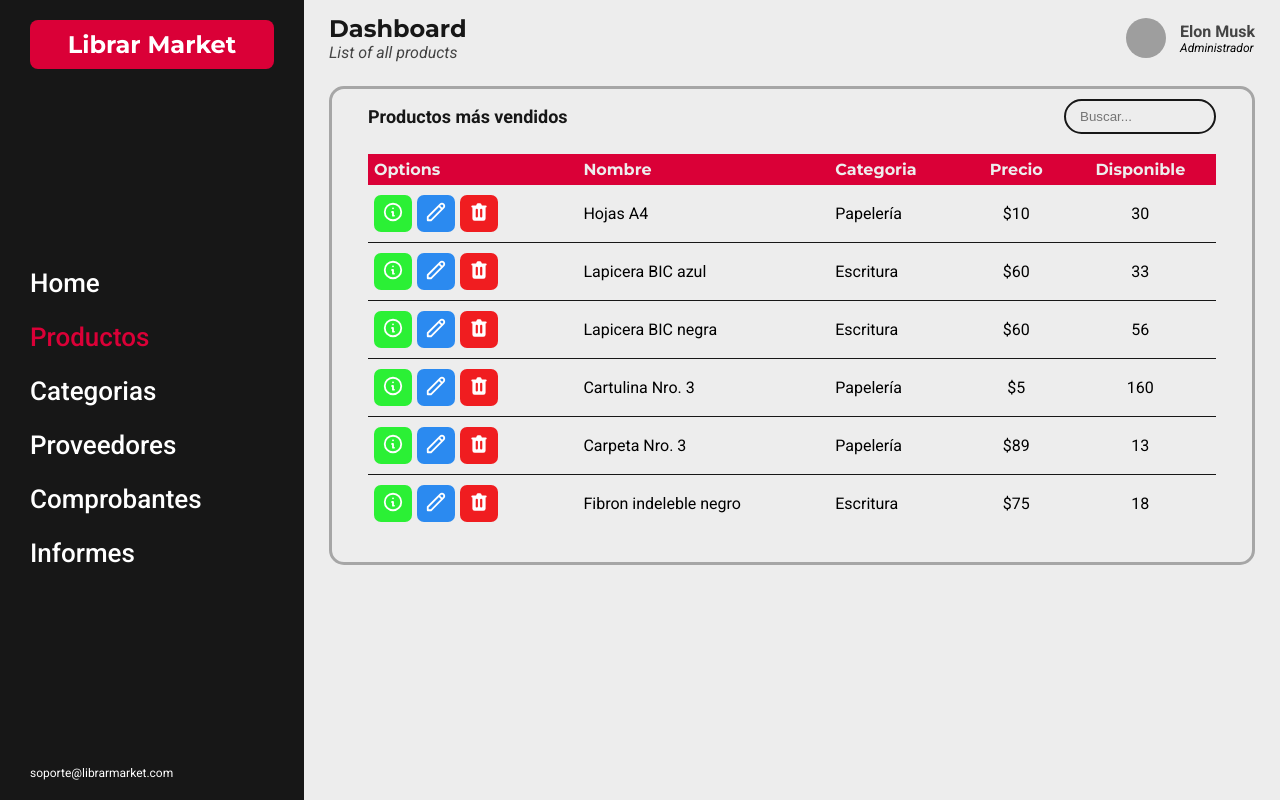
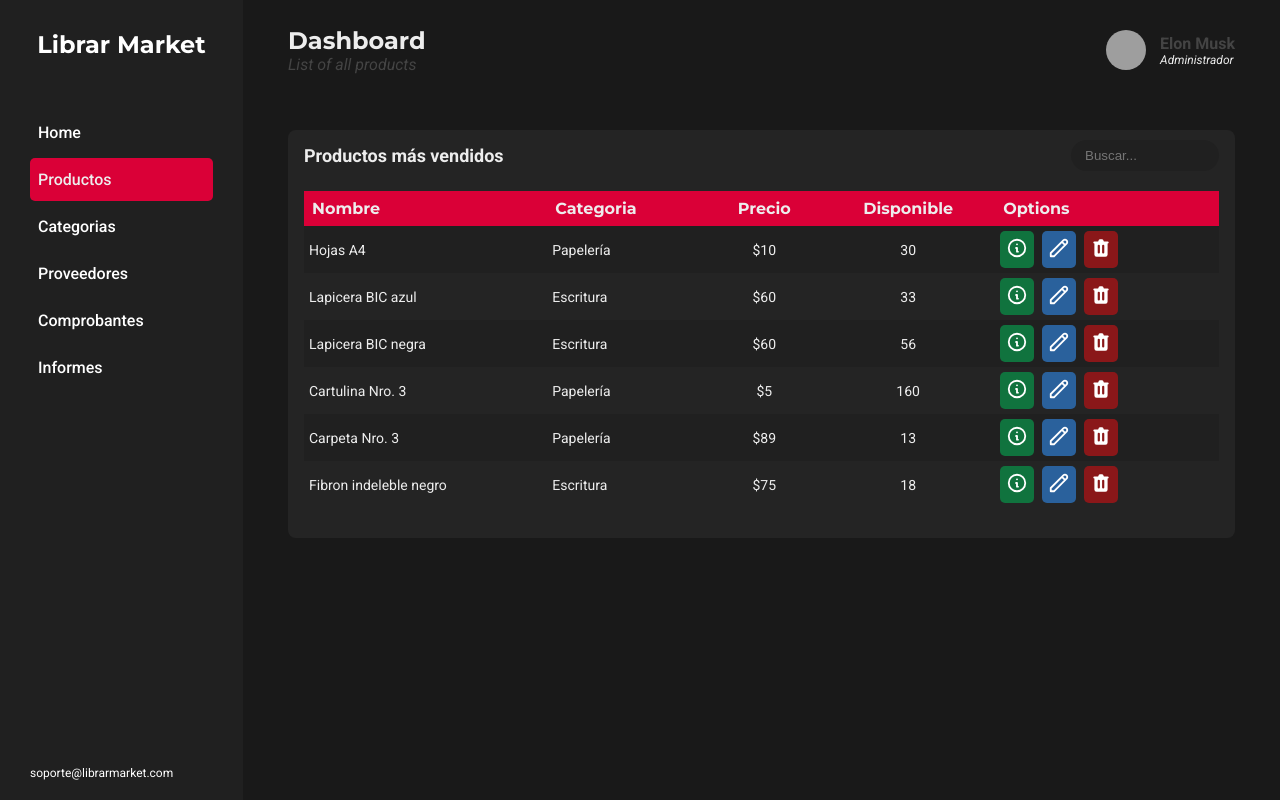
Before and after one commit to GianLucaFinelli/librarmarket-frontend, a React (Create React App) app: page /admin/products in a window 1280 px wide. Built offline with nearby package versions, Linux system fonts and the light colour scheme; grey boxes are pictures that could not be loaded.

Commit message:
[theme] ajustes paleta de colores

```diff
--- a/src/components/HomePage/StadisticItem/styles.js
+++ b/src/components/HomePage/StadisticItem/styles.js
@@ -13,11 +13,11 @@ export const P = styled.p`
     font-size: 26px;
     font-style: italic;
     font-weight: 500;
-    color: ${p => p.theme.colors['dark']};
+    color: ${p => p.theme.colors['light-gray']};
 `;
 
 export const Number = styled.h3`
     text-align: center;
     font-size: 36px;
-    color: ${p => p.theme.colors['dark']};
+    color: ${p => p.theme.colors['light-gray']};
 `;
--- a/src/components/HomePage/styles.js
+++ b/src/components/HomePage/styles.js
@@ -9,9 +9,10 @@ export const Container = styled.div`
 
 const Dashboard = styled.div`
     height: 180px;
-    border: 3px solid ${p => p.theme.colors['border']};
+    // border: 1px solid ${p => p.theme.colors['border']};
+    background: ${p => p.theme.colors['light-dark-secondary']};
     border-radius: 15px;
-    /* background-color: ${p => p.theme.colors['red']}; */
+    /* background-color: ${p => p.theme.colors['red-secondary']}; */
 `;
 
 export const BigDashboard = styled(Dashboard)`
--- a/src/components/Layout/styles.js
+++ b/src/components/Layout/styles.js
@@ -2,6 +2,7 @@ import styled from 'styled-components';
 
 export const Main = styled.main`
     height: 100%;
+    color: ${p => p.theme.colors['light-gray']};
 `;
 
 export const MainContainer = styled.div`
@@ -11,14 +12,15 @@ export const MainContainer = styled.div`
 `;
 
 export const Section = styled.section`
+    background-color: ${p => p.theme.colors['dark']};
     display: flex;
     flex-direction: column;
     height: 100%;
-    width: 80%;
+    width: 85%;
+    box-sizing: border-box;
 `;
 
 export const Article = styled.article`
-    background-color: ${p => p.theme.colors['light-gray']};
     height: 100%;
-    padding: 10px 25px;
+    padding: 10px 45px;
 `;
--- a/src/components/Navbar/styles.js
+++ b/src/components/Navbar/styles.js
@@ -1,21 +1,22 @@
 import styled from 'styled-components';
 
 export const Nav = styled.nav`
-    background-color: ${p => p.theme.colors['light-gray']};
-    padding: 14px 0;
+    background-color: ${p => p.theme.colors['dark']};
+    padding: 16px 0;
+    margin-bottom: 20px;
     width: 100%;
-    box-shadow: 10px 5px 5px black;
+    // box-shadow: 10px 5px 5px black;
 `;
 
 export const Container = styled.div`
-    padding: 0 25px;
+    padding: 10px 45px;
     display: flex;
     flex-direction: row;
     justify-content: space-between;
 `;
 
 export const H2 = styled.h2`
-    color: ${p => p.theme.colors['dark']};
+    color: ${p => p.theme.colors['light-grey']};
 `;
 
 export const H4 = styled.h4`
--- a/src/components/ProductsPage/index.js
+++ b/src/components/ProductsPage/index.js
@@ -29,26 +29,26 @@ const ProductsPage = () => {
                 <Table>
                     <THead>
                         <tr>
-                            <TH>Options</TH>
                             <TH>Nombre</TH>
                             <TH>Categoria</TH>
                             <TH align="center">Precio</TH>
                             <TH align="center">Disponible</TH>
+                            <TH>Options</TH>
                         </tr>
                     </THead>
                     <tbody>
                         {
                             items.map(item => (
                                 <TR key={item.id}>
+                                    <TD>{item.name}</TD>
+                                    <TD>{item.category}</TD>
+                                    <TD align="center">${item.price}</TD>
+                                    <TD align="center">{item.available}</TD>
                                     <TD>
                                         <Button><Info/></Button>
                                         <Button><Pencil/></Button>
                                         <Button><Trash/></Button>
                                     </TD>
-                                    <TD>{item.name}</TD>
-                                    <TD>{item.category}</TD>
-                                    <TD align="center">${item.price}</TD>
-                                    <TD align="center">{item.available}</TD>
                                 </TR>
                             ))
                         }
--- a/src/components/ProductsPage/styles.js
+++ b/src/components/ProductsPage/styles.js
@@ -9,9 +9,10 @@ export const Container = styled.div`
 
 export const TableContainer = styled.div`
     width: 100%;
-    border-radius: 15px;
-    padding: 10px 36px;
-    border: 3px solid ${p => p.theme.colors['border']};
+    border-radius: 8px;
+    padding: 10px 16px;
+    // border: 1px solid ${p => p.theme.colors['light-gray']};
+    background: ${p => p.theme.colors['light-dark-secondary']};
 `;
 
 export const Header = styled.div`
@@ -23,16 +24,17 @@ export const Header = styled.div`
 
 export const H4 = styled.h4`
     font-size: 18px;
-    color: ${p => p.theme.colors['dark']};
+    color: ${p => p.theme.colors['light-gray']};
 `;
 
 export const Input = styled.input`
     border-radius: 999px;
     padding: 8px 14px;
     width: 120px;
-    color: ${p => p.theme.colors['gray']};
-    border: 2px solid ${p => p.theme.colors['dark']};
-    background-color: transparent;
+    color: ${p => p.theme.colors['light-gray']};
+    // border: 1px solid ${p => p.theme.colors['grey']};
+    border: none !important;
+    background-color: ${p => p.theme.colors['light-dark']};
     &:focus {
         outline: none;
     }
@@ -51,34 +53,36 @@ export const THead = styled.thead`
 export const TH = styled.th`
     font-weight: 700;
     text-align: left;
-    padding: 6px;
+    padding: 8px;
     color: ${p => p.theme.colors['light-gray']};
     text-align: ${p => p.align ? p.align : 'left'};
 `;
 
 export const TR = styled.tr`
-    border-bottom: 1px solid ${p => p.theme.colors['dark']};
+    font-size: 14px;
+    // border-bottom: 1px solid ${p => p.theme.colors['dark']};
     &:last-child {
         border: none;
     }
+    &:nth-child(odd) {background: ${p => p.theme.colors['light-dark']}; }
 `;
 
 export const TD = styled.td`
-    padding: 10px 6px;
+    padding: 5px;
     text-align: ${p => p.align ? p.align : 'left'};
 `;
 
 export const Button = styled.button`
-    border-radius: 7px;
+    border-radius: 5px;
     border: none;
     color: white;
-    padding: 6px 8px;
-    margin-right: 5px;
+    padding: 6px;
+    margin-right: 8px;
     background-color: red;
     cursor: pointer;
-    &:nth-child(1){ background-color: #2bf035; }
-    &:nth-child(2){ background-color: #2b8af0; }
-    &:nth-child(3){ background-color: #f01d20; }
+    &:nth-child(1){ background-color: #10733e; }
+    &:nth-child(2){ background-color: #2a619c; }
+    &:nth-child(3){ background-color: #8a1719; }
     &:focus {
         outline: none;
     }
--- a/src/components/Sidebar/index.js
+++ b/src/components/Sidebar/index.js
@@ -31,10 +31,10 @@ const Sidebar = () => {
                     <ListItem><Link className={`${route === '' ? 'active' : ''}`} to="#">Comprobantes</Link></ListItem>
                     <ListItem><Link className={`${route === '' ? 'active' : ''}`} to="#">Informes</Link></ListItem>
                 </List>
-                <Copyright>
+            </Container>
+            <Copyright>
                     <p>soporte@librarmarket.com</p>
                 </Copyright>
-            </Container>
         </Aside>
     )
 }
--- a/src/components/Sidebar/styles.js
+++ b/src/components/Sidebar/styles.js
@@ -2,20 +2,24 @@ import { Link as RouteLink } from 'react-router-dom';
 import styled from 'styled-components';
 
 export const Aside = styled.aside`
-    width: 20%;
+    width: 15%;
     padding: 20px 30px 20px 30px;
-    background-color: ${p => p.theme.colors['dark']};
+    background-color: ${p => p.theme.colors['light-dark']};
+    display: flex;
+    flex-direction: column;
+    justify-content: space-between;
 `;
 
 export const Container = styled.div`
     height: 100%;
     display: flex;
     flex-direction: column;
-    justify-content: space-between;
+    // justify-content: space-between;
 `;
 
 export const PanelButton = styled.div`
-    background-color: ${p => p.theme.colors['red']};
+    // background-color: ${p => p.theme.colors['red-secondary']};
+    // border-left: 5px solid ${p => p.theme.colors['red']};
     border-radius: 8px;
     width: 100%;
     padding: 10px 0;
@@ -31,25 +35,32 @@ export const List = styled.ul`
     display: flex;
     list-style-type: none;
     flex-direction: column;
+    padding: 40px 0 0 0;
 `;
 
 export const ListItem = styled.li`
     font-size: 22px;
-    padding: 12px 0px;
+    border-radius: 6px;
 `;
 
 export const Link = styled(RouteLink)`
+    border-radius: 5px;
     display: block;
     color: white;
     font-weight: 500;
-    font-size: 26px;
+    font-size: 16px;
     transition-duration: 300ms;
     text-decoration: none;
+    padding: 12px 8px;
+    margin: 2px 0;
     &.active {
-        color: ${p => p.theme.colors['red']};
+        color: ${p => p.theme.colors['light-gray']};
+        background: ${p => p.theme.colors['red']};
     }
     &:hover {
-        color: ${p => p.theme.colors['red']};
+        color: ${p => p.theme.colors['light-gray-secondary']};
+        background: ${p => p.theme.colors['red-secondary']};
+        border-left: 5px solid ${p => p.theme.colors['red']};
     }
 `;
 
--- a/src/styles/theme.js
+++ b/src/styles/theme.js
@@ -1,9 +1,13 @@
 export const theme = {
     colors: {
+        'red': '#DA0037',
+        'red-secondary': '#801c37',
         'light-gray': '#EDEDED',
-        'red': '#DA0037',
+        'light-gray-secondary': '#dbd9d9',
         'gray': '#444444',
-        'dark': '#171717',
+        'dark': '#191919',
+        'light-dark': '#202020',
+        'light-dark-secondary': '#242424',
         'border': '#a6a6a6',
     }
 }
```
